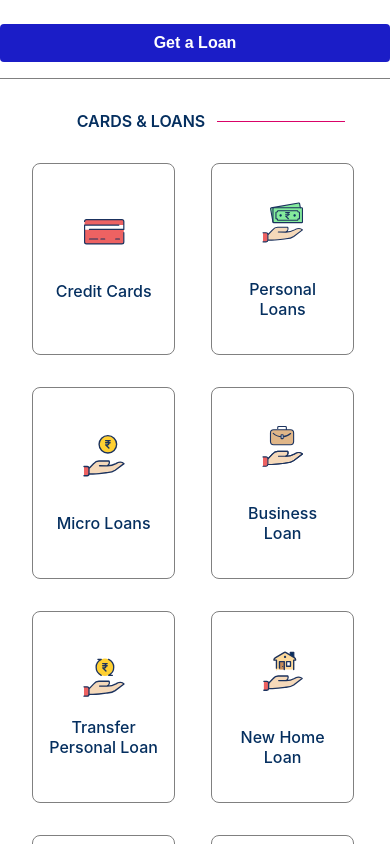
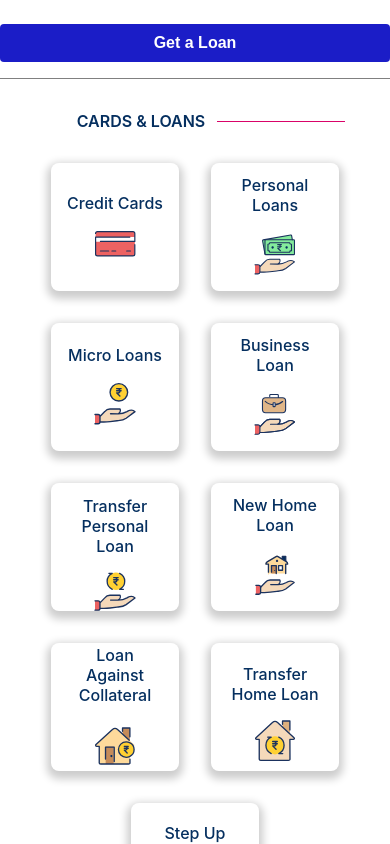
Before and after one commit to KokoBell/loan-website, a Next.js app: page / in a window 390 px wide. Shown: the part 720-1564 px from the top of the page. Built offline with nearby package versions, Linux system fonts and the light colour scheme.

Commit message:
Add box-shadows

```diff
--- a/components/card.js
+++ b/components/card.js
@@ -3,7 +3,6 @@ import styles from '../styles/Card.module.css'
 const Card = (props) => {
     const heading = props.heading ? props.heading : "Insert a heading"
     return (
-        <div>
             <a href={props.url ? props.url : "/"} className={styles.card}>
                 <div>
                     <p className={styles.heading}>{heading}</p>
@@ -16,7 +15,6 @@ const Card = (props) => {
                     {props.icon}
                 </div>
             </a>
-        </div >
 
     )
 }
--- a/styles/Card.module.css
+++ b/styles/Card.module.css
@@ -3,13 +3,13 @@
     display: flex;
     flex-direction: row;
     margin-top: 2rem;
-    margin-right: 2rem;
+    margin-left: 2rem;
     width: 16rem;
     height: 10rem;
-    border: 0.2px solid gray;
     padding-left: 1rem;
     padding-right: 1rem;
     border-radius: 8px;
+    box-shadow: 0 4px 8px 4px rgba(0, 0, 0, 0.2);
 }
 
 .heading {
@@ -42,20 +42,25 @@
     margin-left: 0.8rem;
 }
 
-@media (max-width: 1000px) {
+@media (max-width: 1100px) {
     .card {
-        display: flex;
-        flex-direction: column-reverse;
-        height: 12rem;
+        margin-left: 1rem;
+        margin-right: 1rem;
     }
 
-    .text {
-        margin-bottom: 3rem;
+    .heading {
+        margin-bottom: 0;
+    }
+
+    .icon {
+        margin: 0;
+        padding: 0;
     }
 }
 
 @media (max-width: 850px) {
     .card {
+        flex-direction: column;
         justify-content: center;
         width: 10rem;
     }
@@ -83,6 +88,7 @@
 
 @media (max-width: 650px) {
     .card {
-        width: 80%;
+        width: 8rem;
+        height: 8rem;
     }
 }
--- a/styles/FlatCard.module.css
+++ b/styles/FlatCard.module.css
@@ -4,7 +4,7 @@
     margin-right: 2rem;
     width: 24rem;
     height: 6rem;
-    border: 0.2px solid gray;
+    box-shadow: 0 4px 8px 4px rgba(0, 0, 0, 0.2);
     padding-left: 1rem;
     padding-right: 1rem;
     border-radius: 8px;
--- a/styles/Home.module.css
+++ b/styles/Home.module.css
@@ -137,7 +137,12 @@
   display: flex;
   flex-direction: row;
   flex-wrap: wrap;
-  padding-left: 2rem;
+}
+
+@media (max-width: 1200px) {
+  .card_section {
+    justify-content: center;
+  }
 }
 
 .product_icon {
@@ -270,9 +275,9 @@
   }
 
   .card_section {
-    display: grid;
-    grid-template-columns: repeat(2, 0.8fr);
-    padding-left: 2rem;
+    display: flex;
+    flex-direction: row;
+    flex-wrap: wrap;
   }
 
   .achievements {
```
